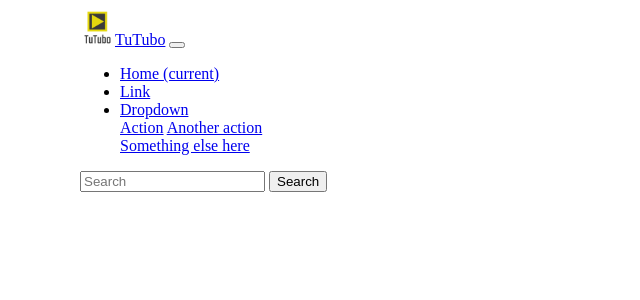
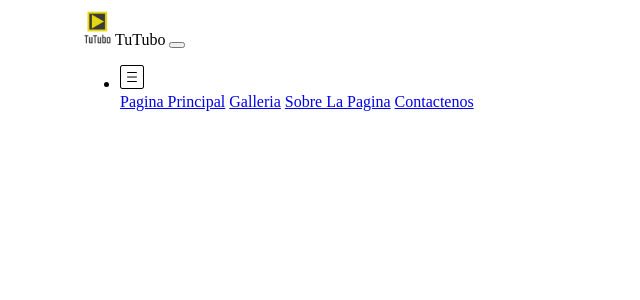
Before and after one commit to sza95/PaginaVideosNT, a PHP site: page /layouts/header.php in a window 1280 px wide. Shown: the top 300 px of the page, without its empty margins (0-640 px from the left). Run offline with PHP 8.4, Linux system fonts and the light colour scheme; some libraries are stand-ins or nearby versions.

Commit message:
Added video gallery page, contact and aboutus

```diff
--- /dev/null
+++ b/aboutus.php
@@ -0,0 +1,3 @@
+<?php include 'layouts/header.php'; ?>
+
+<?php include 'layouts/footer.php'; ?>
--- /dev/null
+++ b/conctact.php
@@ -0,0 +1,3 @@
+<?php include 'layouts/header.php'; ?>
+
+<?php include 'layouts/footer.php'; ?>
--- a/css/styles.css
+++ b/css/styles.css
@@ -6,6 +6,33 @@
 }
 
 .scroll{
-  height: 500px;
+  height: 550px;
   overflow-y: scroll;
 }
+
+.pb-video-container {
+  padding-top: 20px;
+  background: #bdc3c7;
+  font-family: Lato;
+}
+
+.pb-video {
+  border: 1px solid #e6e6e6;
+  padding: 5px;
+}
+
+  .pb-video:hover {
+      background: #2c3e50;
+  }
+
+.pb-video-frame {
+  transition: width 2s, height 2s;
+}
+
+  .pb-video-frame:hover {
+      height: 300px;
+  }
+
+.pb-row {
+  margin-bottom: 10px;
+}
--- /dev/null
+++ b/js/gallery.js
@@ -0,0 +1,12 @@
+function myFunction(imgs) {
+    // Get the expanded image
+    var expandImg = document.getElementById("expandedImg");
+    // Get the image text
+    var imgText = document.getElementById("imgtext");
+    // Use the same src in the expanded image as the image being clicked on from the grid
+    expandImg.src = imgs.src;
+    // Use the value of the alt attribute of the clickable image as text inside the expanded image
+    imgText.innerHTML = imgs.alt;
+    // Show the container element (hidden with CSS)
+    expandImg.parentElement.style.display = "block";
+  }
--- a/layouts/header.php
+++ b/layouts/header.php
@@ -5,42 +5,32 @@
   <meta charset="UTF-8">
   <meta name="viewport" content="width=device-width, initial-scale=1.0">
   <title>Pagina Videos</title>
+  <link rel="stylesheet" href="https://unpkg.com/bootstrap-material-design@4.1.1/dist/css/bootstrap-material-design.min.css" integrity="sha384-wXznGJNEXNG1NFsbm0ugrLFMQPWswR3lds2VeinahP8N0zJw9VWSopbjv2x7WCvX" crossorigin="anonymous">
   <link rel="stylesheet" href="css/styles.css">
-  <link rel="stylesheet" href="https://unpkg.com/bootstrap-material-design@4.1.1/dist/css/bootstrap-material-design.min.css" integrity="sha384-wXznGJNEXNG1NFsbm0ugrLFMQPWswR3lds2VeinahP8N0zJw9VWSopbjv2x7WCvX" crossorigin="anonymous">
+  <link rel="icon" href="img/icon.png">
+  <script type="text/javascript" src="js/gallery.js"></script>
 </head>
 
 <body class="margin">
   <nav class="navbar navbar-expand-lg navbar-light bg-light">
-    <a class="navbar-brand" href="#">
-      <img src="img/logo.png" width="35" height="35" class="d-inline-block align-top" alt="">TuTubo</a>
-    <button class="navbar-toggler" type="button" data-toggle="collapse" data-target="#navbarSupportedContent" aria-controls="navbarSupportedContent" aria-expanded="false" aria-label="Toggle navigation">
+    <a href="index.php"><img src="img/logo.png" width="35" height="35" class="d-inline-block align-top" alt=""></a>TuTubo
+    <button class="navbar-toggler" type="button" data-toggle="collapse" data-target="#navbarNavDropdown" aria-controls="navbarNavDropdown" aria-expanded="false" aria-label="Toggle navigation">
       <span class="navbar-toggler-icon"></span>
     </button>
-
-    <div class="collapse navbar-collapse" id="navbarSupportedContent">
-      <ul class="navbar-nav mr-auto">
-        <li class="nav-item active">
-          <a class="nav-link" href="#">Home <span class="sr-only">(current)</span></a>
-        </li>
-        <li class="nav-item">
-          <a class="nav-link" href="#">Link</a>
-        </li>
+    <div class="collapse navbar-collapse" id="navbarNavDropdown">
+      <ul class="navbar-nav">
         <li class="nav-item dropdown">
-          <a class="nav-link dropdown-toggle" href="#" id="navbarDropdown" role="button" data-toggle="dropdown" aria-haspopup="true" aria-expanded="false">
-            Dropdown
+          <a class="nav-link dropdown-toggle" href="#" id="navbarDropdownMenuLink" data-toggle="dropdown" aria-haspopup="true" aria-expanded="false">
+            <img src="img/cuadrado.png" alt="">
           </a>
-          <div class="dropdown-menu" aria-labelledby="navbarDropdown">
-            <a class="dropdown-item" href="#">Action</a>
-            <a class="dropdown-item" href="#">Another action</a>
-            <div class="dropdown-divider"></div>
-            <a class="dropdown-item" href="#">Something else here</a>
+          <div class="dropdown-menu" aria-labelledby="navbarDropdownMenuLink">
+            <a class="dropdown-item" href="index.php">Pagina Principal</a>
+            <a class="dropdown-item" href="gallery.php">Galleria</a>
+            <a class="dropdown-item" href="#">Sobre La Pagina</a>
+            <a class="dropdown-item" href="#">Contactenos</a>
           </div>
         </li>
       </ul>
-      <form class="form-inline my-2 my-lg-0">
-        <input class="form-control mr-sm-2" type="search" placeholder="Search" aria-label="Search">
-        <button class="btn btn-outline-success my-2 my-sm-0" type="submit">Search</button>
-      </form>
     </div>
   </nav>
   <br>
```
Also changed, not shown: gallery.php (added, +67 -0 lines), index.php (+21 -7 lines), layouts/footer.php (+7 -3 lines), img/cuadrado.png (added), img/icon.png (added).
